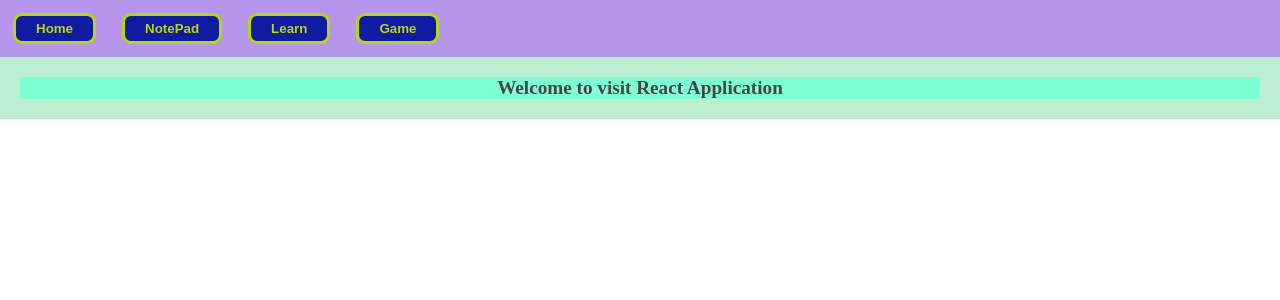
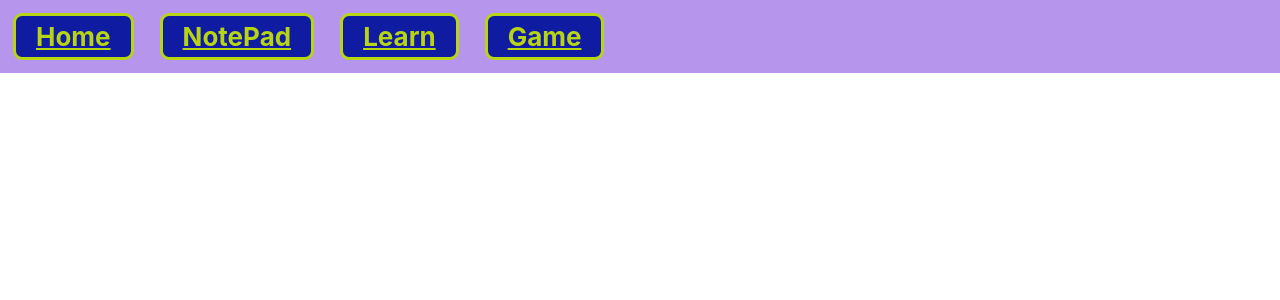
Before and after one commit to Rushika-Gowlikar/React-JS, a React (Create React App) app: page / in a window 1280 px wide. Shown: the top 300 px of the page. Built offline with nearby package versions, Linux system fonts and the light colour scheme.

Commit message:
routing changes

```diff
--- a/package.json
+++ b/package.json
@@ -8,6 +8,7 @@
     "@testing-library/user-event": "^13.5.0",
     "react": "^18.3.1",
     "react-dom": "^18.3.1",
+    "react-router-dom": "^6.26.0",
     "react-scripts": "5.0.1",
     "web-vitals": "^2.1.4"
   },
--- a/src/App.css
+++ b/src/App.css
@@ -47,3 +47,11 @@
     transform: rotate(360deg);
   }
 }
+.app-movement{
+  background-color: #082c5f;
+  height: 40px;
+  width: 40px;
+}
+.router-links{
+
+}
--- a/src/App.js
+++ b/src/App.js
@@ -1,41 +1,35 @@
 
-import { useState } from 'react';
 import './App.css';
 import HeaderContent from './components/header-content';
 import Home from './components/home/home';
-import Welcome from './components/welcome/welcome';
 // import Art from './components/art/art';
 import Learn from './components/learn/learn';
 import Game from './components/game/game';
 import NotePad from './components/art/notepad'
+import { Routes, Route } from 'react-router-dom';
+function App() {
 
-function App() {
-  const [component, goToComponent]= useState(<Welcome/>);
- function handleClickToHome(){
-  goToComponent(<Home/>)
- }
- function handleClickToNotePad(){
-  goToComponent(<NotePad/>)
- }
- function handleClickToLearn(){
-  goToComponent(<Learn/>)
- }
- function handleClickToGame(){
-  goToComponent(<Game/>)
- }
+
 
   return (
     <div className="App">
       <header className="App-header">
-     <HeaderContent name="Home" openComponent={handleClickToHome}/>
-     <HeaderContent name="NotePad" openComponent={handleClickToNotePad}/>
-     <HeaderContent name="Learn" openComponent={handleClickToLearn}/>
-     <HeaderContent name="Game" openComponent={handleClickToGame}/>
+        <HeaderContent name="Home" to='/gotoHome' />
+        <HeaderContent name="NotePad" to='/gotoNotepad' />
+        <HeaderContent name="Learn" to='/gotoLearn' />
+        <HeaderContent name="Game" to='/gotoGame' />
       </header>
-    <div className='App-body'>
-      <div className='component'>{component}</div>
+
+      <Routes>
+        <Route path='/gotoHome' element={<Home />}></Route>
+        <Route path='/gotoNotepad' element={<NotePad />}></Route>
+        <Route path='/gotoLearn' element={<Learn />}></Route>
+        <Route path='/gotoGame' element={<Game />}></Route>
+
+      </Routes>
     </div>
-    </div>
+
+
 
   );
 }
--- a/src/components/header-content.js
+++ b/src/components/header-content.js
@@ -1,7 +1,9 @@
 import './header-content.css';
-export default function HeaderContent(props){
+import { Link } from 'react-router-dom';
+export default function HeaderContent(props) {
 
     return (<div className="home">
-    <button className="header-name" onClick={props.openComponent}>{props.name}</button>
+        {/* <button ></button> */}
+        <Link className="header-name" to={props.to} onClick={props.openComponent}>{props.name}</Link>
     </div>)
 }
--- a/src/index.js
+++ b/src/index.js
@@ -3,12 +3,12 @@ import ReactDOM from 'react-dom/client';
 import './index.css';
 import App from './App';
 import reportWebVitals from './reportWebVitals';
-
+import { BrowserRouter as Router } from 'react-router-dom';
 const root = ReactDOM.createRoot(document.getElementById('root'));
 root.render(
-  <React.StrictMode>
+  <Router>
     <App />
-  </React.StrictMode>
+  </Router>
 );
 
 // If you want to start measuring performance in your app, pass a function
```
Also changed, not shown: 1 other file (tests, documents, lock files or other folders).
